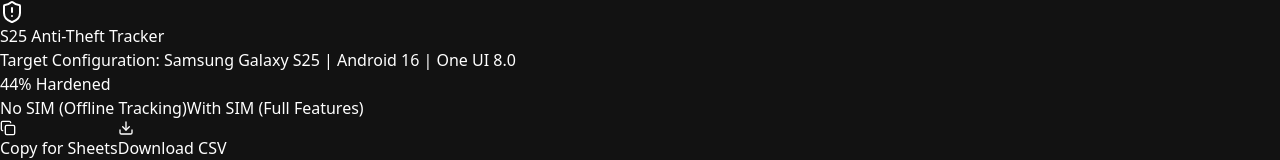
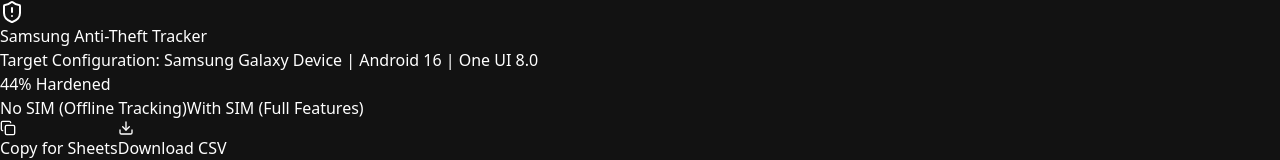
Before and after one commit to KeithOwns/lophone, a React (Vite) app: page / in a window 1280 px wide. Shown: the top 160 px of the page. Built offline with nearby package versions, Linux system fonts and the light colour scheme.

Commit message:
style: Rename application to generalize for all Android 16 Samsung Devices

```diff
--- a/index.html
+++ b/index.html
@@ -4,7 +4,7 @@
     <meta charset="UTF-8" />
     <link rel="icon" type="image/svg+xml" href="/vite.svg" />
     <meta name="viewport" content="width=device-width, initial-scale=1.0" />
-    <title>temp-app</title>
+    <title>Samsung Anti-Theft Tracker</title>
   </head>
   <body>
     <div id="root"></div>
--- a/src/App.jsx
+++ b/src/App.jsx
@@ -57,7 +57,7 @@
     const a = document.createElement('a');
     a.setAttribute('hidden', '');
     a.setAttribute('href', url);
-    a.setAttribute('download', `s25_anti_theft_log_${simMode}.csv`);
+    a.setAttribute('download', `samsung_anti_theft_log_${simMode}.csv`);
     document.body.appendChild(a);
     a.click();
     document.body.removeChild(a);
@@ -70,9 +70,9 @@
       <div className="max-w-2xl mx-auto">
         <header className="mb-8 text-center md:text-left">
           <h1 className="text-3xl font-bold mb-2 flex items-center justify-center md:justify-start gap-3">
-            <ShieldAlert className="text-blue-400" /> S25 Anti-Theft Tracker
+            <ShieldAlert className="text-blue-400" /> Samsung Anti-Theft Tracker
           </h1>
-          <p className="text-slate-400 mb-6 text-sm">Target Configuration: Samsung Galaxy S25 | Android 16 | One UI 8.0</p>
+          <p className="text-slate-400 mb-6 text-sm">Target Configuration: Samsung Galaxy Device | Android 16 | One UI 8.0</p>
           <div className="w-full bg-slate-800 rounded-full h-4 mb-2">
             <div
               className="bg-blue-500 h-4 rounded-full transition-all duration-500"
```
